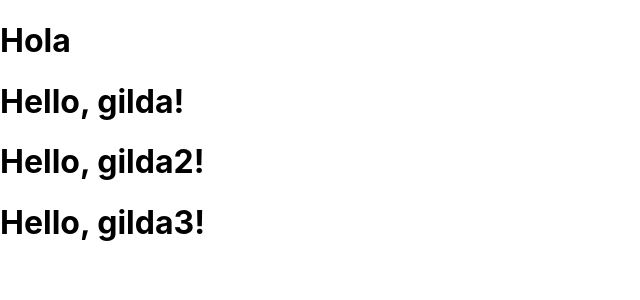
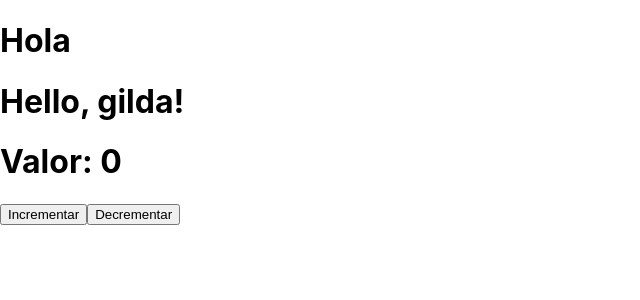
Before and after one commit to GildaRivera/reactTutorial, a React (Create React App) app: page / in a window 1280 px wide. Shown: the top 300 px of the page, without its empty margins (0-640 px from the left). Built offline with nearby package versions, Linux system fonts and the light colour scheme.

Commit message:
state manage

```diff
--- a/src/App.js
+++ b/src/App.js
@@ -1,13 +1,13 @@
 import logo from './logo.svg';
 import './App.css';
 import Main from './components/main';
+import Counter from './components/state';
 function App() {
   return (
     <div>
      <h1>Hola</h1>
      <Main user="gilda"/>
-     <Main user="gilda2"/>
-     <Main user="gilda3"/>
+     <Counter />
     </div>
   );
 }
--- /dev/null
+++ b/src/components/state.js
@@ -0,0 +1,20 @@
+import { useState } from "react";
+
+const Counter = () => {
+  const [counter, setCounter] = useState(0);
+  const Incrementar = () => {
+    setCounter((prev) => prev + 1);
+  };
+  const Decrementar = () => {
+    setCounter((prev) => prev - 1);
+  };
+  return (
+    <>
+      <h1>Valor: {counter}</h1>
+      <button onClick={Incrementar}>Incrementar</button>
+      <button onClick={Decrementar}>Decrementar</button>
+    </>
+  );
+};
+
+export default Counter;
```
